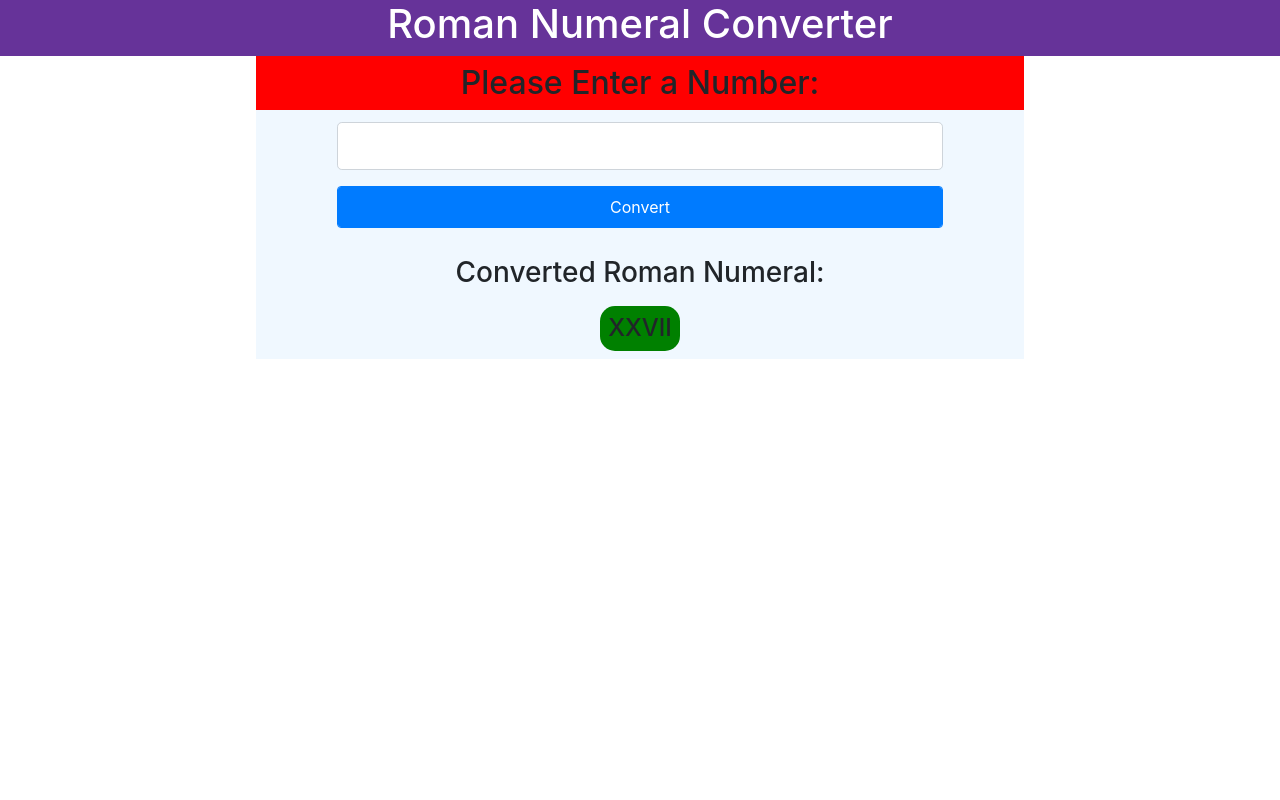
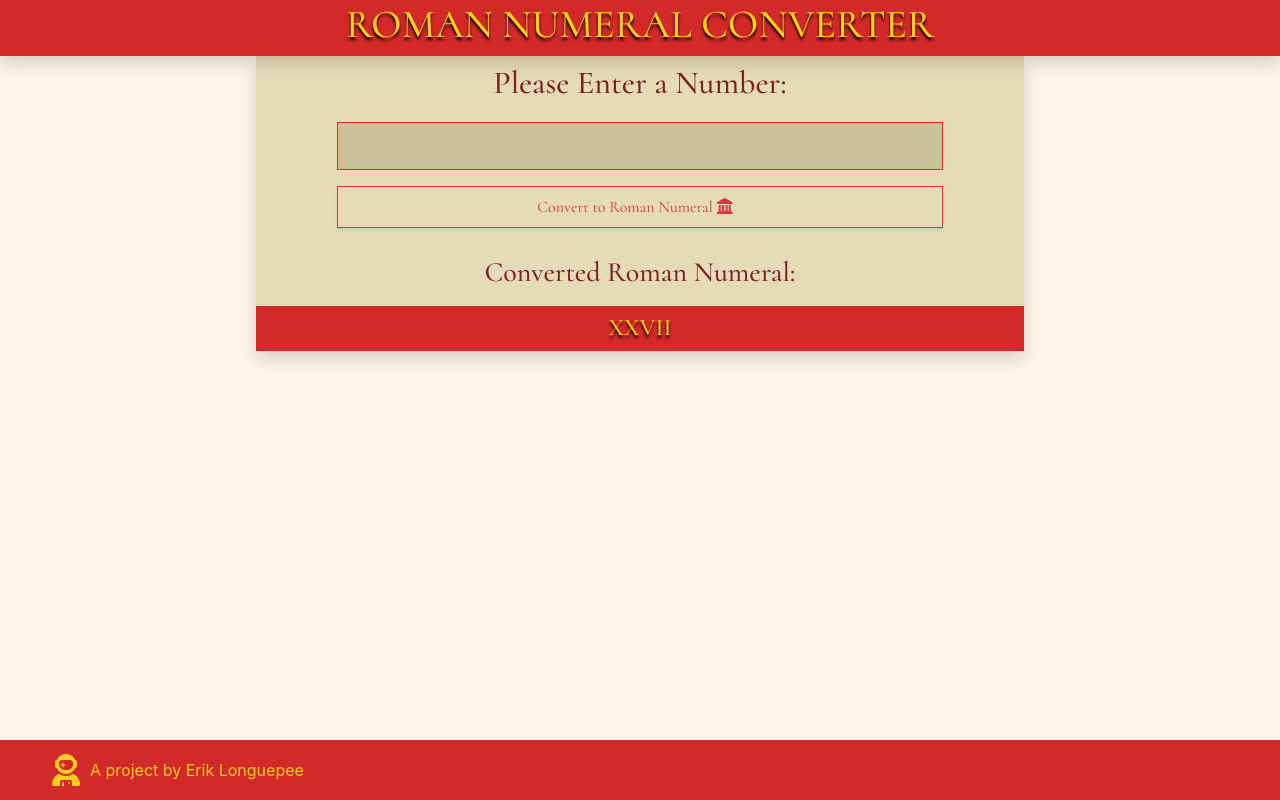
Before and after one commit to ecron11/romanNumeralConverter, a plain HTML site: page romNumeralConverter.html in a window 1280 px wide. Drawn offline with nearby package versions, Linux system fonts and the light colour scheme.

Commit message:
Added CSS styles
Added styling and colors including some fontawesome icons

```diff
--- a/css/styles.css
+++ b/css/styles.css
@@ -1,25 +1,49 @@
-h1 {
-    color: white;
+/* font import*/
+@import url('https://fonts.googleapis.com/css2?family=Cormorant:ital,wght@0,300;0,400;0,500;0,600;0,700;1,300;1,400;1,500;1,600;1,700&display=swap');
+
+/* color variables */
+:root {
+    --highlight-1: #D32929;
+    --highlight-2: #FACD1E;
+    --highlight-3: #7F2122;
+    --highlight-4: #66023c;
+    --bg-color-1: #FFF5E6;
+    --bg-color-2: #E5DBB7;
+    --bg-color-3: #CAC198;
 }
 
-h2 {
-    background: red;
+body {
+    background: var(--bg-color-1);
+    color: var(--highlight-3);
+}
 
-}
 header {
-    background-color: rebeccapurple;
+    background: var(--highlight-1);
+    color: var(--highlight-2);
+    text-transform: uppercase;
+    font-family: 'Cormorant', serif;
+    width: 100%;
+    z-index: 3;
+    text-shadow: 0px 3px 3px black;
 }
 
 #number-input-container {
-    background-color: aliceblue;
-    padding: 0;
-    margin: 0;
+    background-color: var(--bg-color-2);
+
+}
+#number-input-text {
+    background: var(--bg-color-3);
+    border-color: var(--highlight-1);
+}
+
+#number-input-btn {
+    font-size: ;
 }
 
 main {
     width: 100%;
     max-width: 768px;
-    padding: 0;
+    font-family: 'Cormorant', serif;
 }
 
 main>h2 {
@@ -34,6 +58,32 @@ label {
 }
 
 #converted-roman-num {
-    background-color: green;
-    border-radius: 15px;
+    background-color: var(--highlight-1);
+    color: var(--highlight-2);
+    margin-bottom: 0;
+    width: 100%;
+    font-family: 'Cormorant', serif;
+    text-shadow: 0px 3px 3px black;
 }
+
+footer {
+    height: 60px;
+    background: var(--highlight-1);
+}
+#logo-container {
+    height: 100%;
+    padding-left: 3rem;
+}
+
+#logo-icon {
+    margin-right: 10px;
+}
+
+a {
+    color: var(--highlight-2);
+    height: 100%;
+    transition: color .3s;
+}
+a:hover {
+    color: var(--highlight-4);
+}
--- a/js/script.js
+++ b/js/script.js
@@ -14,9 +14,9 @@ function formSubmitromNumConversion() {
 function convertRomNum() {
     //converts a number value into roman numerals
     let num = $("#number-input-text").val();
+    let romNum = "";
+    if (num <= 4000) {
         let numStr = num.toString();
-
-    let romNum = "";
 
         //Convert thousands digit
         if (numStr.length > 3) {
@@ -39,6 +39,10 @@ function convertRomNum() {
             let onesDigit = numStr[numStr.length-1];
             romNum += convertRomDigit(onesDigit, "I", "V", "X");
         }
+    } else {
+        romNum = "Too much! 4000 or less please.";
+    }
+
     $("#converted-roman-num").text(romNum);
 }
 
--- a/index.html
+++ b/romNumeralConverter.html
@@ -11,36 +11,47 @@
     <!-- Custom CSS-->
     <link rel="stylesheet" href="css/styles.css">
 
+    <!-- Font awesome  -->
+    <script src="https://kit.fontawesome.com/0ea7dcf889.js" crossorigin="anonymous"></script>
+
     <script src="https://ajax.googleapis.com/ajax/libs/jquery/3.5.1/jquery.min.js"></script>
     <script type="text/javascript" src="js/script.js"></script>
 
     <title>Roman Numeral</title>
   </head>
   <body>
-      <div class="container-fluid justify-content-center">
+      <div class="container-fluid">
           <div class="row justify-content-center">
-            <header class="col-12 row justify-content-center">
+            <header class="shadow row justify-content-center">
                 <h1 class="col-12 text-center">Roman Numeral Converter</h1>
             </header>
 
-            <main class="d-flex flex-column align-items-center" id="number-input-container">
+            <main class="shadow d-flex flex-column align-items-center" id="number-input-container">
                 <h2 class="p-2 text-center">Please Enter a Number:</h2>
                 <form class="p-1" action="javascript:convertRomNum()" id="number-input-form">
                     <div class="form-group">
                     <label for="number-input-text"></label>
-                    <input class="form-control form-control-lg" id="number-input-text" name="number-input-text" type="number">
+                    <input class="rounded-0 form-control form-control-lg" id="number-input-text" name="number-input-text" type="number" max="4000">
                     </div>
                     <div class="form-group">
-                    <button class="btn btn-primary form-control form-control-lg" id="number-input-btn" type="button">Convert</button>
+                    <button class="shadow-sm rounded-0 btn btn-outline-danger form-control form-control-lg" id="number-input-btn" type="button">Convert to Roman Numeral  <i id="logo-icon" class="fas fa-landmark"></i></button>
                     </div>
                 </form>
                 <h3 class="p-2">Converted Roman Numeral:</h3>
-                <h4 class="p-2" id="converted-roman-num">XXVII</h4>
+                <h4 class="p-2 text-center" id="converted-roman-num">XXVII</h4>
             </main>
+
         </div>
       </div>
 
-
+      <footer class="p-1 footer fixed-bottom">
+        <div id="logo-container">
+          <a class="d-flex align-items-center text-decoration-none" href="https://www.erik-longuepee.com">
+            <i id="logo-icon" class="fas fa-user-astronaut fa-2x"></i>
+            <p class="m-0">A project by Erik Longuepee</p>
+          </a>
+        </div>
+      </footer>
     <!-- jQuery first, then Popper.js, then Bootstrap JS -->
     <script src="https://code.jquery.com/jquery-3.3.1.slim.min.js" integrity="sha384-q8i/X+965DzO0rT7abK41JStQIAqVgRVzpbzo5smXKp4YfRvH+8abtTE1Pi6jizo" crossorigin="anonymous"></script>
     <script src="https://cdnjs.cloudflare.com/ajax/libs/popper.js/1.14.7/umd/popper.min.js" integrity="sha384-UO2eT0CpHqdSJQ6hJty5KVphtPhzWj9WO1clHTMGa3JDZwrnQq4sF86dIHNDz0W1" crossorigin="anonymous"></script>
```
Lines whose indentation alone changed are shown as unchanged.
